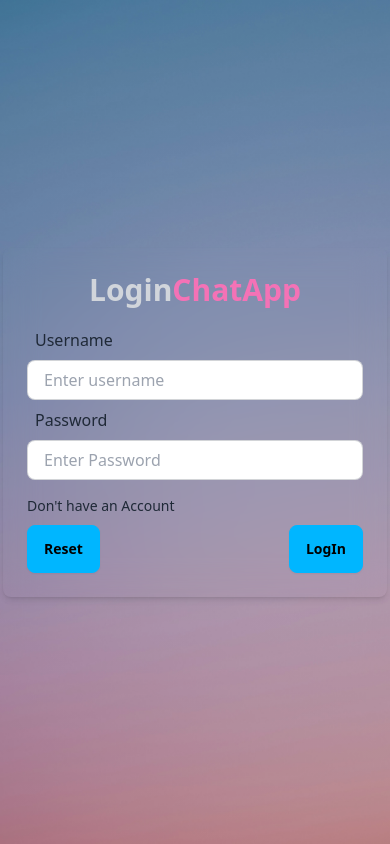
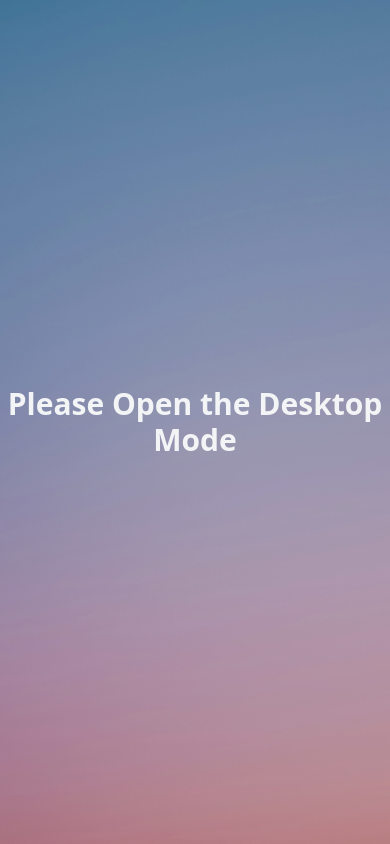
Before and after one commit to tech-deepakk/Chat-App, a React (Vite) app in the folder frontend/: page / in a window 390 px wide. Built offline with nearby package versions, Linux system fonts and the light colour scheme.

Commit message:
add the message component for small screen and add css

```diff
--- a/frontend/src/App.jsx
+++ b/frontend/src/App.jsx
@@ -4,12 +4,14 @@ import Login from "./components/login/Login";
 import SignUp from "./components/signup/SignUp";
 import { Toaster } from "react-hot-toast";
 import { useAuthContext } from "./components/context/AuthContext";
+import ScreenMess from "./components/home/ScreenMess";
 
 function App() {
   const { authUser, setAuthUser } = useAuthContext();
 
   return (
-    <div className="p-4 h-screen flex items-center justify-center">
+    <>
+      <div className=" hidden md:flex p-4 h-screen  items-center justify-center">
         <Routes>
           <Route
             path="/"
@@ -30,6 +32,10 @@ function App() {
         </Routes>
         <Toaster />
       </div>
+      <div className="md:hidden h-screen flex justify-center items-center">
+        <ScreenMess></ScreenMess>
+      </div>
+    </>
   );
 }
 
--- /dev/null
+++ b/frontend/src/components/home/ScreenMess.jsx
@@ -0,0 +1,7 @@
+function ScreenMess() {
+  return (
+    <div className="text-3xl font-semibold text-center  text-gray-100">Please Open the Desktop Mode</div>
+  )
+}
+
+export default ScreenMess
```
Lines whose indentation alone changed are shown as unchanged.
